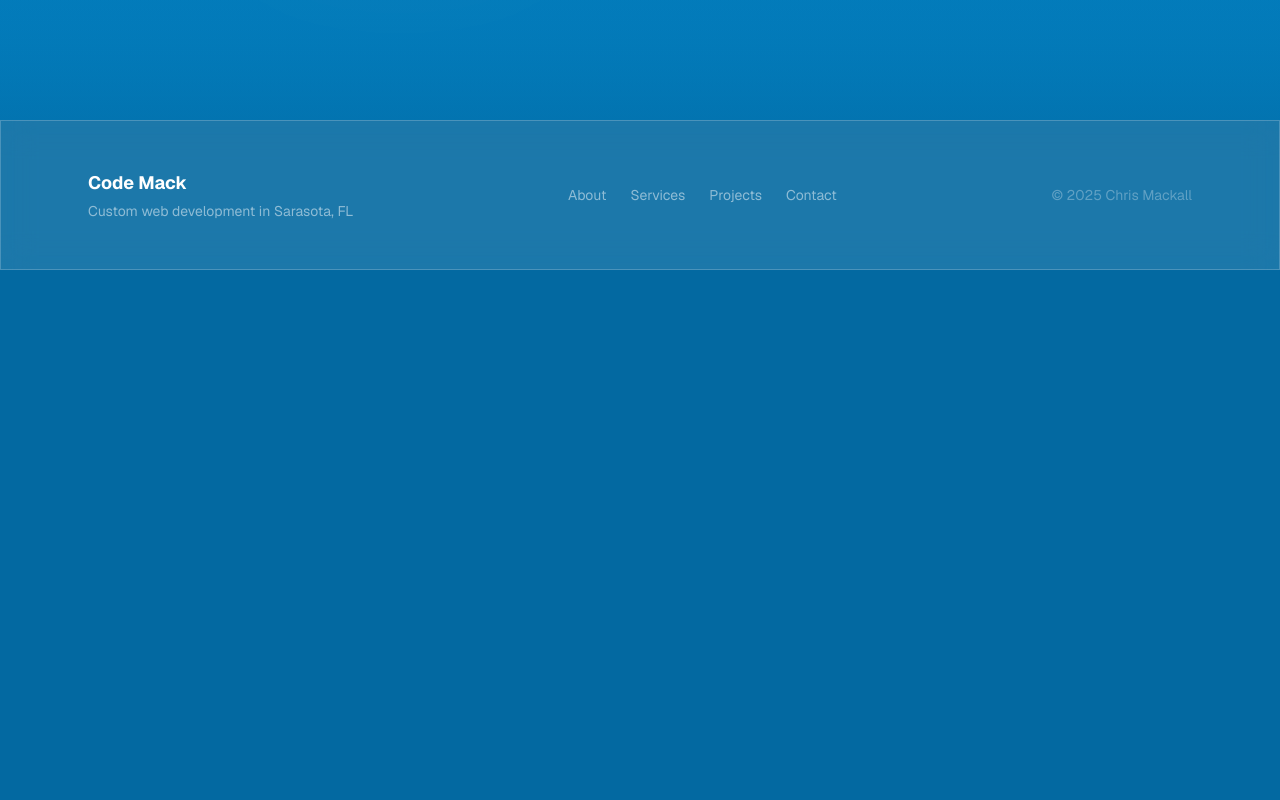
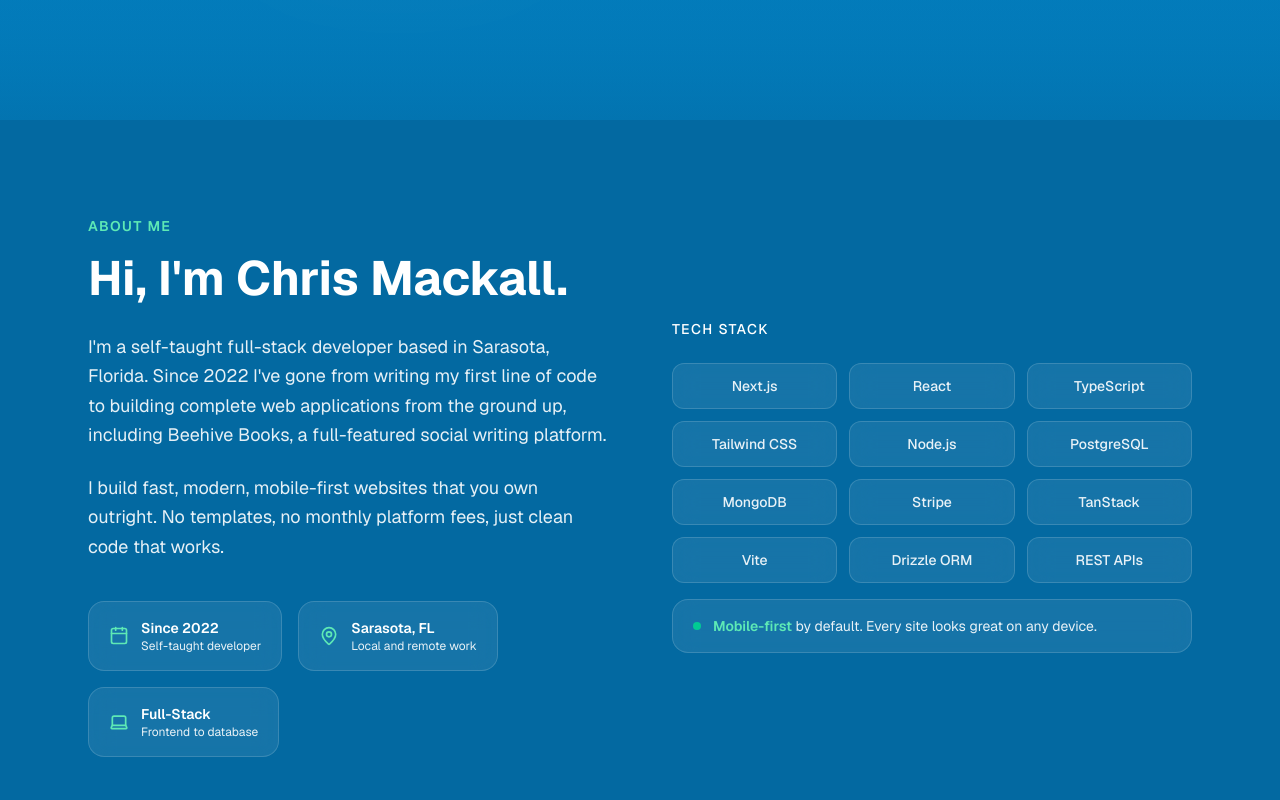
Before and after one commit to Cremacious/code-mack, a Next.js app: page / in a window 1280 px wide. Shown: the part 680-1480 px from the top of the page. Before the commit the page ends 950 px from the top, so only its background shows below. Built offline with nearby package versions, Linux system fonts and the light colour scheme.

Commit message:
Added about section

```diff
--- a/src/app/page.tsx
+++ b/src/app/page.tsx
@@ -1,6 +1,7 @@
 import { Navbar } from '@/components/layout/navbar';
 import { Footer } from '@/components/layout/footer';
 import { Hero } from '@/components/sections/hero';
+import { About } from '@/components/sections/about';
 
 export default function Home() {
   return (
@@ -8,6 +9,7 @@
       <Navbar />
       <main>
         <Hero />
+        <About />
       </main>
       <Footer />
     </>
--- /dev/null
+++ b/src/components/sections/about.tsx
@@ -0,0 +1,80 @@
+import { Laptop, MapPin, Calendar } from 'lucide-react';
+
+export function About() {
+  return (
+    <section id="about" className="py-24 relative">
+      <div className="max-w-6xl mx-auto px-6">
+        <div className="grid grid-cols-1 lg:grid-cols-2 gap-16 items-center">
+
+          {/* Left — text */}
+          <div>
+            <p className="text-emerald-300 text-sm font-semibold uppercase tracking-widest mb-3">About Me</p>
+            <h2 className="text-4xl md:text-5xl font-bold text-white leading-tight mb-6">
+              Hi, I&apos;m Chris Mackall.
+            </h2>
+            <p className="text-white/90 text-lg leading-relaxed mb-6">
+              I&apos;m a self-taught full-stack developer based in Sarasota, Florida. Since 2022 I&apos;ve gone from writing my first line of code to building complete web applications from the ground up, including Beehive Books, a full-featured social writing platform.
+            </p>
+            <p className="text-white/90 text-lg leading-relaxed mb-10">
+              I build fast, modern, mobile-first websites that you own outright. No templates, no monthly platform fees, just clean code that works.
+            </p>
+
+            {/* Stats */}
+            <div className="flex flex-wrap gap-4">
+              <div className="glass-card rounded-2xl px-5 py-4 flex items-center gap-3">
+                <Calendar className="w-5 h-5 text-emerald-300 shrink-0" />
+                <div>
+                  <p className="text-white font-semibold text-sm">Since 2022</p>
+                  <p className="text-white/90 text-xs">Self-taught developer</p>
+                </div>
+              </div>
+              <div className="glass-card rounded-2xl px-5 py-4 flex items-center gap-3">
+                <MapPin className="w-5 h-5 text-emerald-300 shrink-0" />
+                <div>
+                  <p className="text-white font-semibold text-sm">Sarasota, FL</p>
+                  <p className="text-white/90 text-xs">Local and remote work</p>
+                </div>
+              </div>
+              <div className="glass-card rounded-2xl px-5 py-4 flex items-center gap-3">
+                <Laptop className="w-5 h-5 text-emerald-300 shrink-0" />
+                <div>
+                  <p className="text-white font-semibold text-sm">Full-Stack</p>
+                  <p className="text-white/90 text-xs">Frontend to database</p>
+                </div>
+              </div>
+            </div>
+          </div>
+
+          {/* Right — skills grid */}
+          <div>
+            <p className="text-white text-sm font-medium uppercase tracking-widest mb-6">Tech Stack</p>
+            <div className="grid grid-cols-3 gap-3">
+              {[
+                'Next.js', 'React', 'TypeScript',
+                'Tailwind CSS', 'Node.js', 'PostgreSQL',
+                'MongoDB', 'Stripe', 'TanStack',
+                'Vite', 'Drizzle ORM', 'REST APIs',
+              ].map((skill) => (
+                <div
+                  key={skill}
+                  className="glass-card rounded-xl px-3 py-3 text-center text-sm font-medium text-white/90 hover:text-white hover:bg-white/15 transition-all cursor-default"
+                >
+                  {skill}
+                </div>
+              ))}
+            </div>
+
+            {/* Mobile-first badge */}
+            <div className="mt-4 glass-card rounded-2xl px-5 py-4 flex items-center gap-3 border border-emerald-400/20">
+              <div className="w-2 h-2 rounded-full bg-emerald-400 animate-pulse shrink-0" />
+              <p className="text-sm text-white/90">
+                <span className="text-emerald-300 font-semibold">Mobile-first</span> by default. Every site looks great on any device.
+              </p>
+            </div>
+          </div>
+
+        </div>
+      </div>
+    </section>
+  );
+}
--- a/src/components/sections/hero.tsx
+++ b/src/components/sections/hero.tsx
@@ -33,7 +33,7 @@
         </h1>
 
         {/* Subheading */}
-        <p className="text-lg sm:text-xl text-white/70 max-w-2xl mx-auto mb-10 leading-relaxed">
+        <p className="text-lg sm:text-xl text-white/90 max-w-2xl mx-auto mb-10 leading-relaxed">
           I build fast, custom, mobile-first websites for Florida businesses and beyond.
           You own the code outright. No templates, no platform lock-in.
         </p>
```
